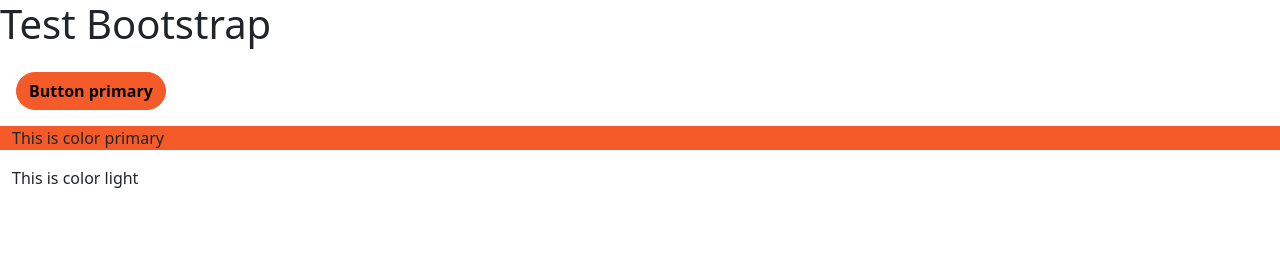
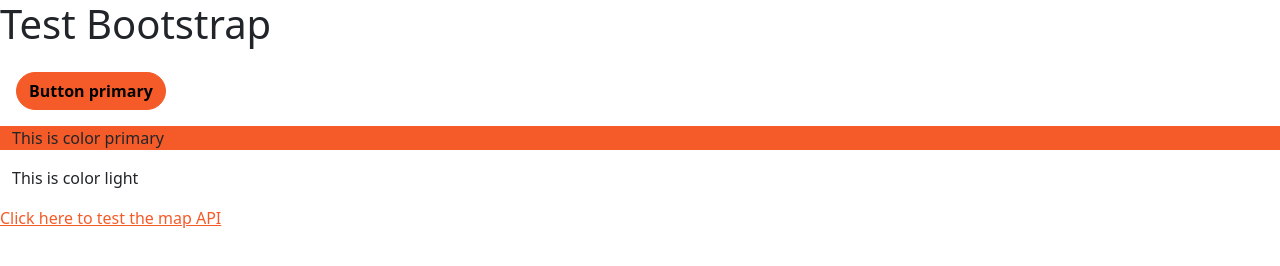
Before and after one commit to sethyup/Kyoosh, a website: page index.html in a window 1280 px wide. Drawn offline with nearby package versions, Linux system fonts and the light colour scheme.

Commit message:
Update index.html
Added link to test map api

```diff
--- a/index.html
+++ b/index.html
@@ -25,6 +25,9 @@
     <div class="container-fluid bg-light">
         <p>This is color light</p>
     </div>
+    <div>
+        <a href="map.html">Click here to test the map API</a>
+    </div>
 
     <!-- bootstrap js -->
     <script src="https://cdn.jsdelivr.net/npm/bootstrap@5.2.1/dist/js/bootstrap.bundle.min.js" integrity="sha384-u1OknCvxWvY5kfmNBILK2hRnQC3Pr17a+RTT6rIHI7NnikvbZlHgTPOOmMi466C8" crossorigin="anonymous"></script>
```
